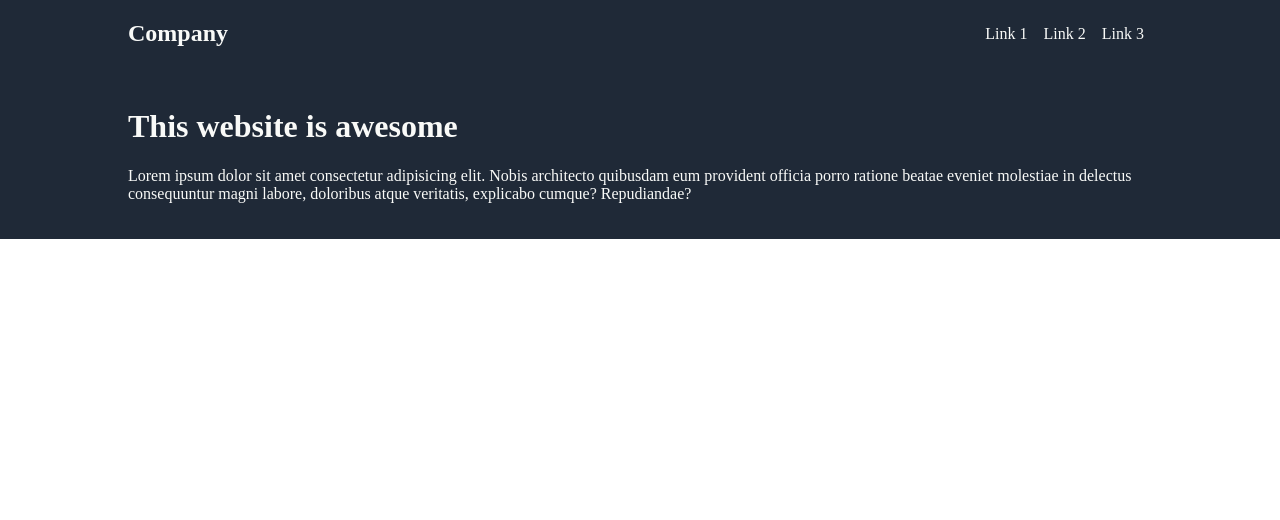
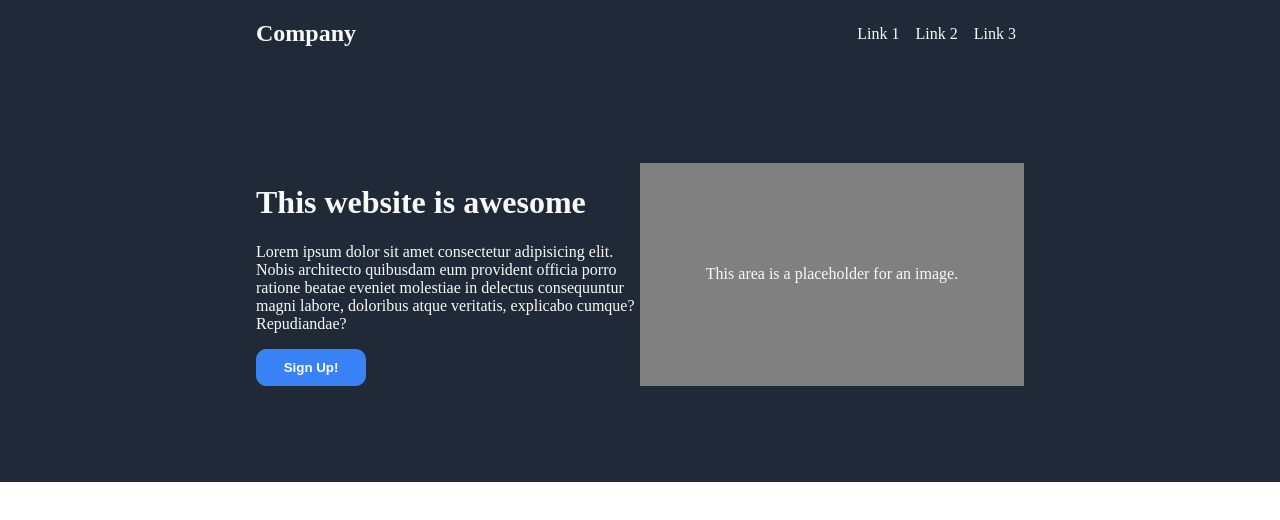
Before and after one commit to bluesiarra/WebPlayground, a plain HTML site: page practices/landing-page-practice/index.html in a window 1280 px wide. Drawn offline with Linux system fonts and the light colour scheme.

Commit message:
finished section 1

```diff
--- a/practices/landing-page-practice/index.html
+++ b/practices/landing-page-practice/index.html
@@ -16,7 +16,7 @@
          }
 
         .sidepadding {
-            padding-inline: 8em;
+            padding-inline: 16em;
             padding-block: 1.25em;
         }
         #navbar {
@@ -44,6 +44,36 @@
 
         #sec1 {
             background-color: #1f2937;
+            display: flex;
+            padding-block: 6em;
+        }
+
+        #sec1-left, #sec1-right {
+            flex: 1;
+            align-items: center;
+        }
+
+        #sec1-right {
+            display: flex;
+            background-color: gray;
+            align-items: center;
+            justify-content: center;
+        }
+
+        #signup-button {
+            background-color: #3882F6;
+            color: white;
+            border: 1px solid #3882F6;
+            border-radius: 10px;
+            padding: 0.75em 2em;
+            font-weight: bold;
+        }
+
+        #signup-button:hover {
+            color: #3882F6;
+            border: 1px solid #3882F6;
+            background-color: white;
+            cursor: pointer;
         }
     </style>
 </head>
@@ -62,6 +92,10 @@
         <div id="sec1-left">
             <h1>This website is awesome</h1>
             <p>Lorem ipsum dolor sit amet consectetur adipisicing elit. Nobis architecto quibusdam eum provident officia porro ratione beatae eveniet molestiae in delectus consequuntur magni labore, doloribus atque veritatis, explicabo cumque? Repudiandae?</p>
+            <button id="signup-button">Sign Up!</button>
+        </div>
+        <div id="sec1-right">
+            <p>This area is a placeholder for an image.</p>
         </div>
     </div>
 </body>
```
